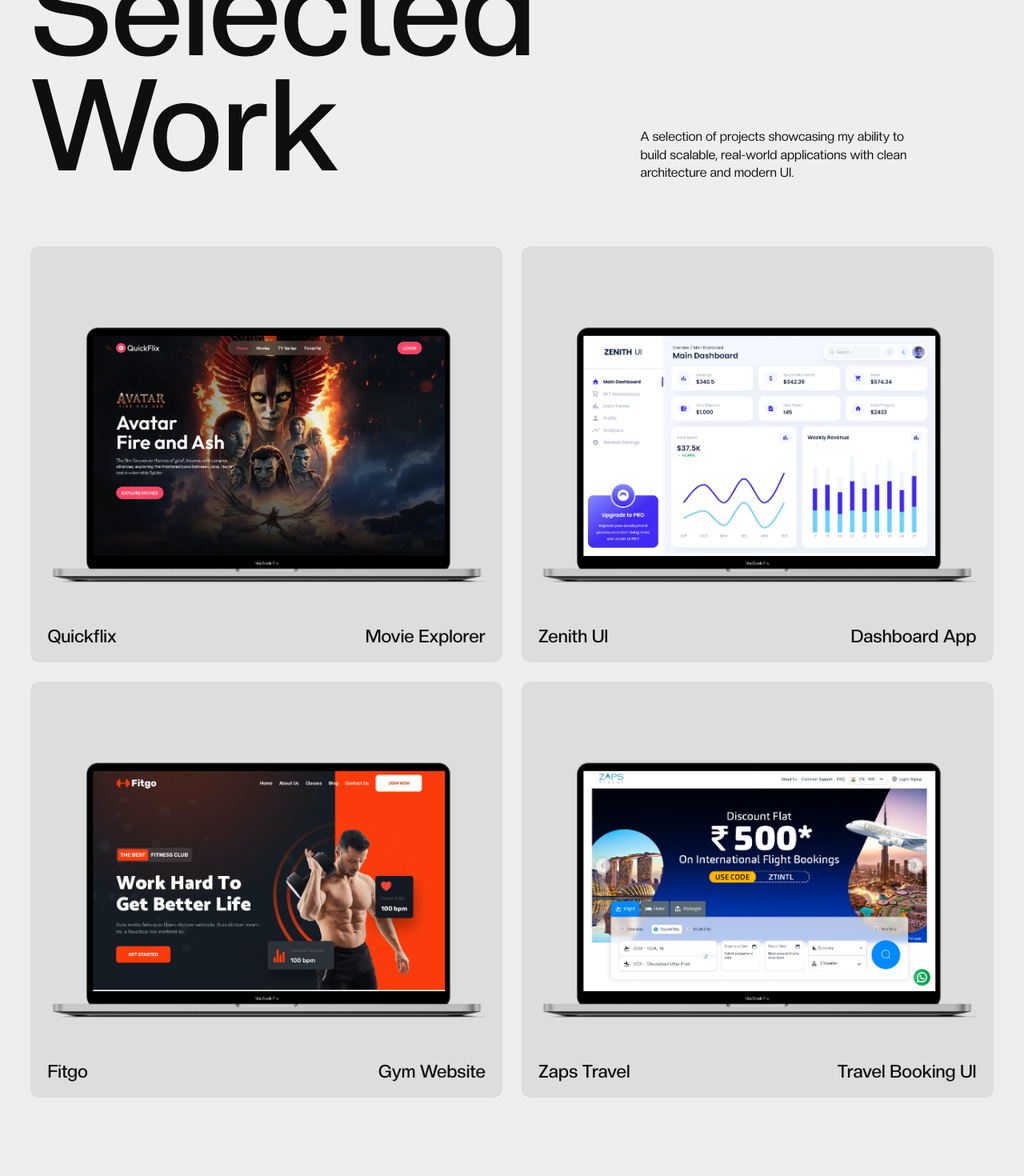
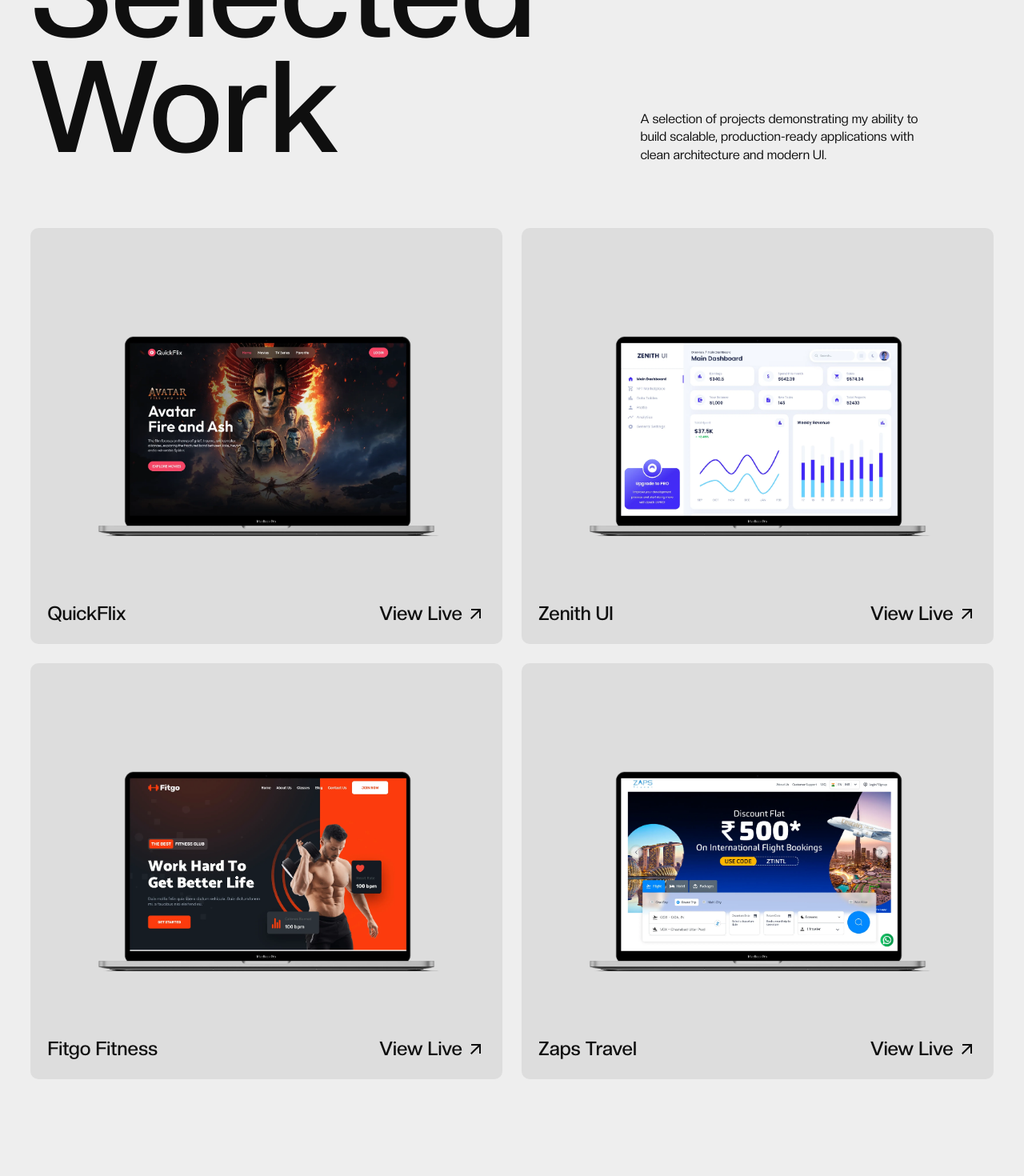
Before and after one commit to sheikhmuktadir-dev/muktadir-portfolio, a React (Vite) app: page / in a window 1280 px wide. Shown: the part 1880-3350 px from the top of the page at 80% size. Built offline with nearby package versions, Linux system fonts and the light colour scheme.

Commit message:
ui updated 01apr

```diff
--- a/src/Components/Card/WorkCard.jsx
+++ b/src/Components/Card/WorkCard.jsx
@@ -1,5 +1,6 @@
 import { MdArrowOutward } from "react-icons/md";
 import Style from "./card.module.css";
+import { MdOutlineArrowOutward } from "react-icons/md";
 
 export default function WorkCard({ item }) {
   return (
@@ -20,7 +21,10 @@
 
       <div className={Style.workCardBottomFlex}>
         <button className={Style.workCardText}>{item.title}</button>
-        <button className={Style.workCardText}>{item.title2}</button>
+        <button className={Style.workCardText}>
+          <span>View Live</span>
+          <MdOutlineArrowOutward />
+        </button>
       </div>
     </a>
   );
--- a/src/Components/Card/card.module.css
+++ b/src/Components/Card/card.module.css
@@ -3,18 +3,19 @@
   max-width: 100%;
   width: 100%;
   height: 100%;
+  background: #dddddd;
   z-index: 50;
   border-radius: 10px;
+  display: flex;
+  justify-content: center;
+  align-items: center;
   min-height: 700px;
   transition: all 0.3s ease;
 }
 
 .workCardImageArea {
   position: relative;
-  width: 100%;
-  height: 100%;
-  border-radius: 10px;
-  overflow: hidden;
+  max-width: 100%;
 }
 
 /* work card image */
@@ -22,12 +23,6 @@
   width: 100%;
   height: 100%;
   object-fit: cover;
-  border-radius: 10px;
-  transition: all 0.3s ease;
-}
-
-.workCard:hover .workCardImage {
-  transform: scale(1.01, 1.01);
 }
 
 /* work card text */
@@ -48,8 +43,9 @@
   justify-content: center;
   align-items: center;
   text-align: center;
+  gap: 5px;
   line-height: 1;
-  font-size: 1.4rem;
+  font-size: 1.5rem;
   background: transparent;
   color: var(--black-text);
 }
@@ -146,6 +142,6 @@
   }
 
   .workCardBottomFlex {
-    padding: 20px 15px;
+    padding: 25px 15px;
   }
 }
--- a/src/Components/Footer/Footer.jsx
+++ b/src/Components/Footer/Footer.jsx
@@ -43,11 +43,10 @@
           {/* heading */}
           <div className={Style.footerHeadingArea}>
             <h5 className={Style.footerHeadingPara}>
-              Ready to bring your next idea to life?
+              Ready to contribute as a Frontend React Developer.
             </h5>
             <h2 className={Style.footerHeading}>
-              <span>LET’S BUILD </span>
-              <span>SOMETHING GREAT TOGETHER</span>
+              <span>Let’s Work Together</span>
             </h2>
           </div>
         </div>
--- a/src/Components/Navbar/navbar.module.css
+++ b/src/Components/Navbar/navbar.module.css
@@ -71,8 +71,8 @@
 /* nav close toggle */
 .navBarClose {
   position: absolute;
-  top: 25px;
-  right: 25px;
+  top: 20px;
+  right: 20px;
   font-size: 2rem;
   display: none;
   background: transparent;
@@ -89,7 +89,7 @@
     height: 100vh;
     justify-content: center;
     background: #dadada;
-    transform: translate(-150%);
+    transform: translate(150%);
     opacity: 0;
     transition: all 0.3s ease;
   }
--- a/src/Components/Skills/Skills.jsx
+++ b/src/Components/Skills/Skills.jsx
@@ -18,8 +18,8 @@
         <div className="headingMainBox">
           <h2 className="headingMain">My Expertise</h2>
           <p className="headingMainPara">
-            I use modern technologies and best practices to create fast,
-            maintainable, and user-friendly applications.
+            I build fast, maintainable, and user-focused applications using
+            modern technologies and proven best practices.
           </p>
         </div>
       </div>
--- a/src/Components/Work/Work.jsx
+++ b/src/Components/Work/Work.jsx
@@ -9,8 +9,8 @@
         <div className="headingMainBox">
           <h2 className="headingMain">Selected Work</h2>
           <p className="headingMainPara">
-            A selection of projects showcasing my ability to build scalable,
-            real-world applications with clean architecture and modern UI.
+            A selection of projects demonstrating my ability to build scalable,
+            production-ready applications with clean architecture and modern UI.
           </p>
         </div>
 
--- a/src/Data/Data.js
+++ b/src/Data/Data.js
@@ -72,36 +72,32 @@
     },
   ],
   image: "/images/banner.webp",
-  text: "I’m Sheikh Muktadir — a frontend developer building scalable, high-performance web applications.",
-  para: "Based in Hyderabad with 3+ years of experience, I specialize in building React applications that combine performance, clean architecture, and seamless user experience. I turn complex ideas into fast, intuitive, and production-ready digital products.",
+  text: "I’m Sheikh Muktadir — a Frontend developer building scalable, high-performance React applications.",
+  para: "Based in Hyderabad with 3+ years of experience, I build scalable React applications focused on performance, clean architecture, and seamless user experience—turning complex ideas into fast, production-ready products.",
 };
 
 export const worksCard = [
   {
     id: 1,
-    title: "Quickflix",
-    title2: "Movie Explorer",
+    title: "QuickFlix",
     image: "/images/quickflix.webp",
     link: "https://quickflix-shows.vercel.app/",
   },
   {
     id: 2,
     title: "Zenith UI",
-    title2: "Dashboard App",
     image: "/images/zenith.webp",
     link: "https://zenith-ui-dashboard.vercel.app/",
   },
   {
     id: 3,
-    title: "Fitgo",
-    title2: "Gym Website",
+    title: "Fitgo Fitness",
     image: "/images/fitgo.webp",
     link: "https://fitgo-fitness.vercel.app/",
   },
   {
     id: 4,
     title: "Zaps Travel",
-    title2: "Travel Booking UI",
     image: "/images/zap.webp",
     link: "https://www.zapstravel.com/",
   },
```
